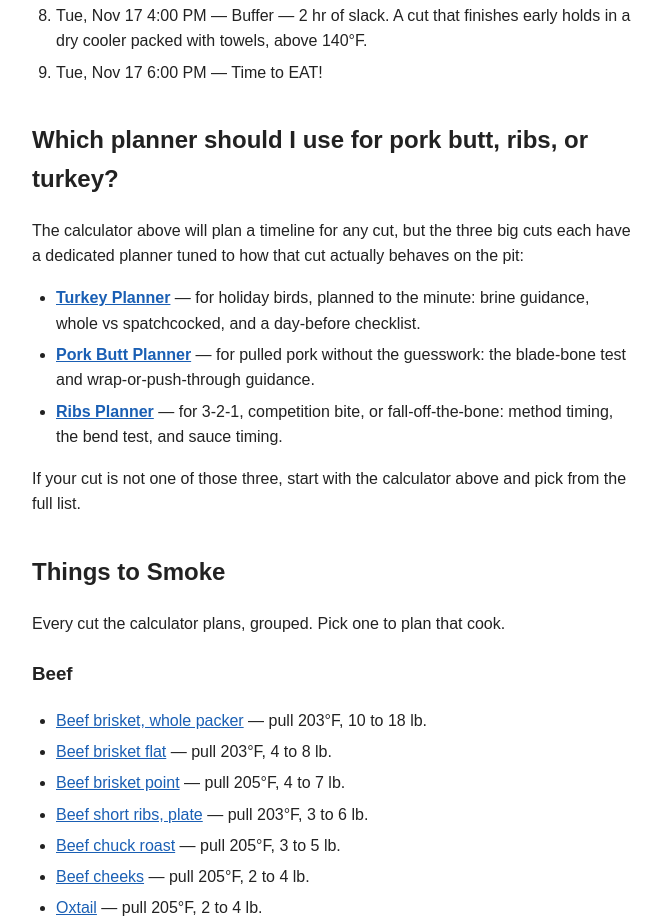
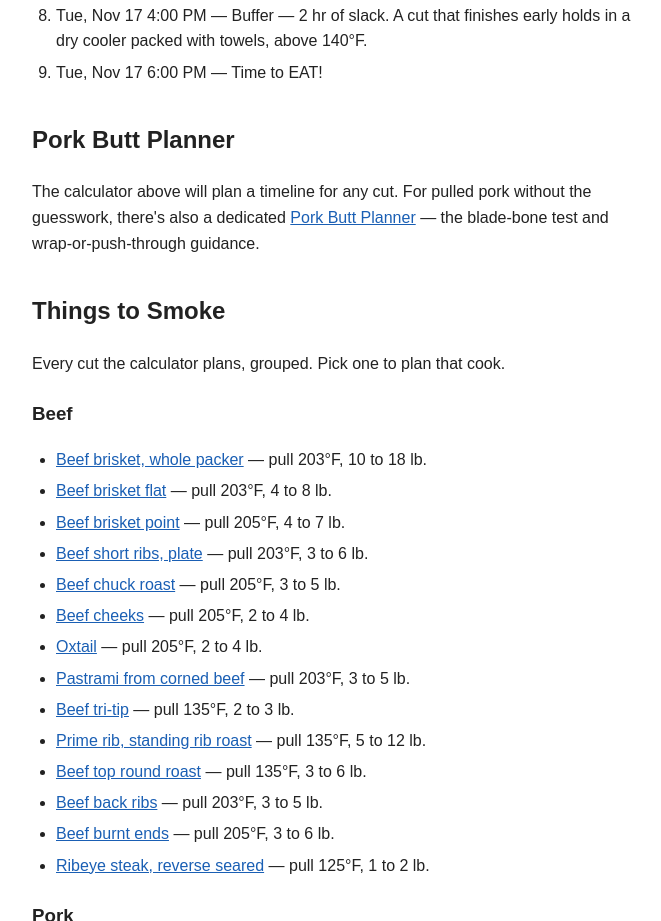
Before and after one commit to Elan-Gr/Recipes, a plain HTML site: page Cooking-Baking Tips/Meat Smoking Calculator.html in a window 1280 px wide. Shown: the part 1308-2229 px from the top of the page, without its empty margins (308-969 px from the left). Drawn offline with Linux system fonts and the light colour scheme.

Commit message:
Meat Smoking Calculator: planner section now points only at Pork Butt Planner

```diff
--- a/Cooking-Baking Tips/Meat Smoking Calculator.html
+++ b/Cooking-Baking Tips/Meat Smoking Calculator.html
@@ -118,14 +118,8 @@
 <ol id="out-timeline"></ol>
 </div>
 
-<h2>Which planner should I use for pork butt, ribs, or turkey?</h2>
-<p>The calculator above will plan a timeline for any cut, but the three big cuts each have a dedicated planner tuned to how that cut actually behaves on the pit:</p>
-<ul>
-<li><strong><a href="Turkey%20Smoking%20Planner.html">Turkey Planner</a></strong> — for holiday birds, planned to the minute: brine guidance, whole vs spatchcocked, and a day-before checklist.</li>
-<li><strong><a href="Pork%20Butt%20Smoking%20Planner.html">Pork Butt Planner</a></strong> — for pulled pork without the guesswork: the blade-bone test and wrap-or-push-through guidance.</li>
-<li><strong><a href="Ribs%20Smoking%20Planner.html">Ribs Planner</a></strong> — for 3-2-1, competition bite, or fall-off-the-bone: method timing, the bend test, and sauce timing.</li>
-</ul>
-<p>If your cut is not one of those three, start with the calculator above and pick from the full list.</p>
+<h2>Pork Butt Planner</h2>
+<p>The calculator above will plan a timeline for any cut. For pulled pork without the guesswork, there's also a dedicated <a href="Pork%20Butt%20Smoking%20Planner.html">Pork Butt Planner</a> — the blade-bone test and wrap-or-push-through guidance.</p>
 
 <h2>Things to Smoke</h2>
 <p>Every cut the calculator plans, grouped. Pick one to plan that cook.</p>
```
